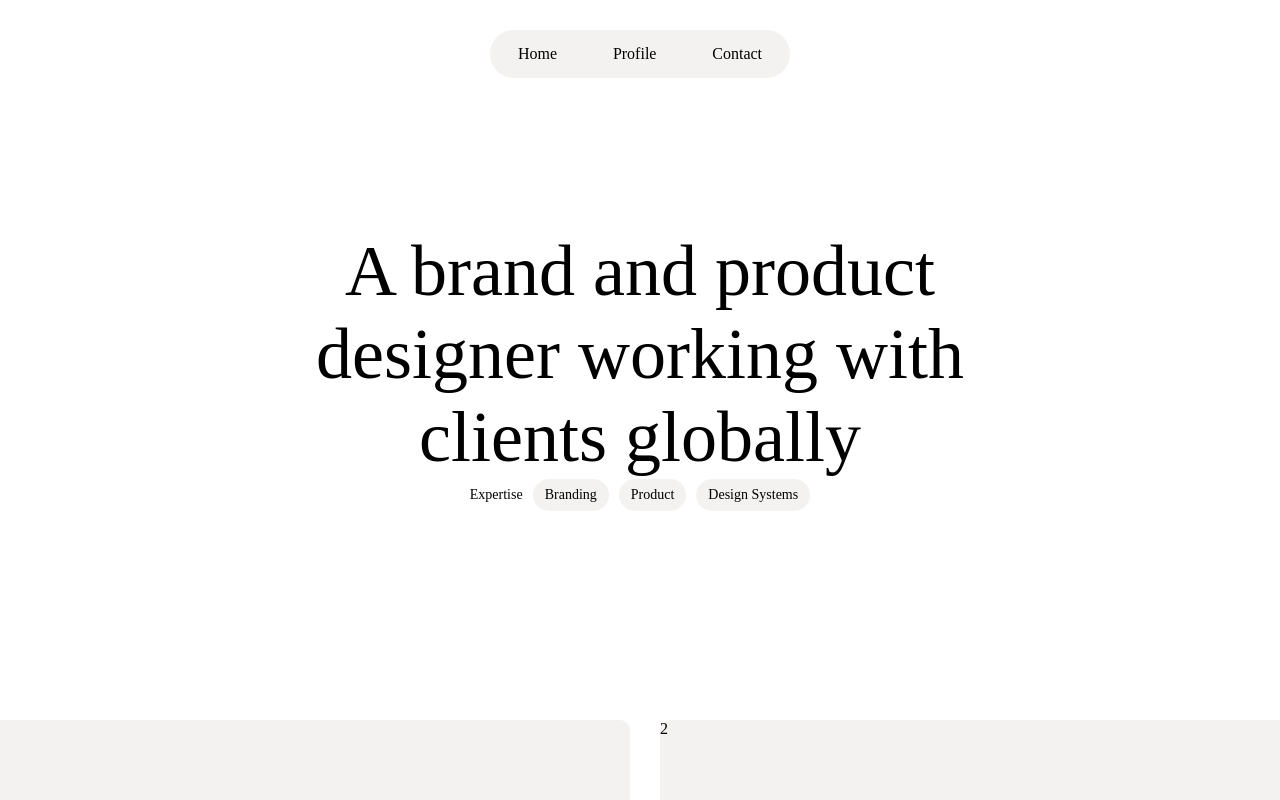
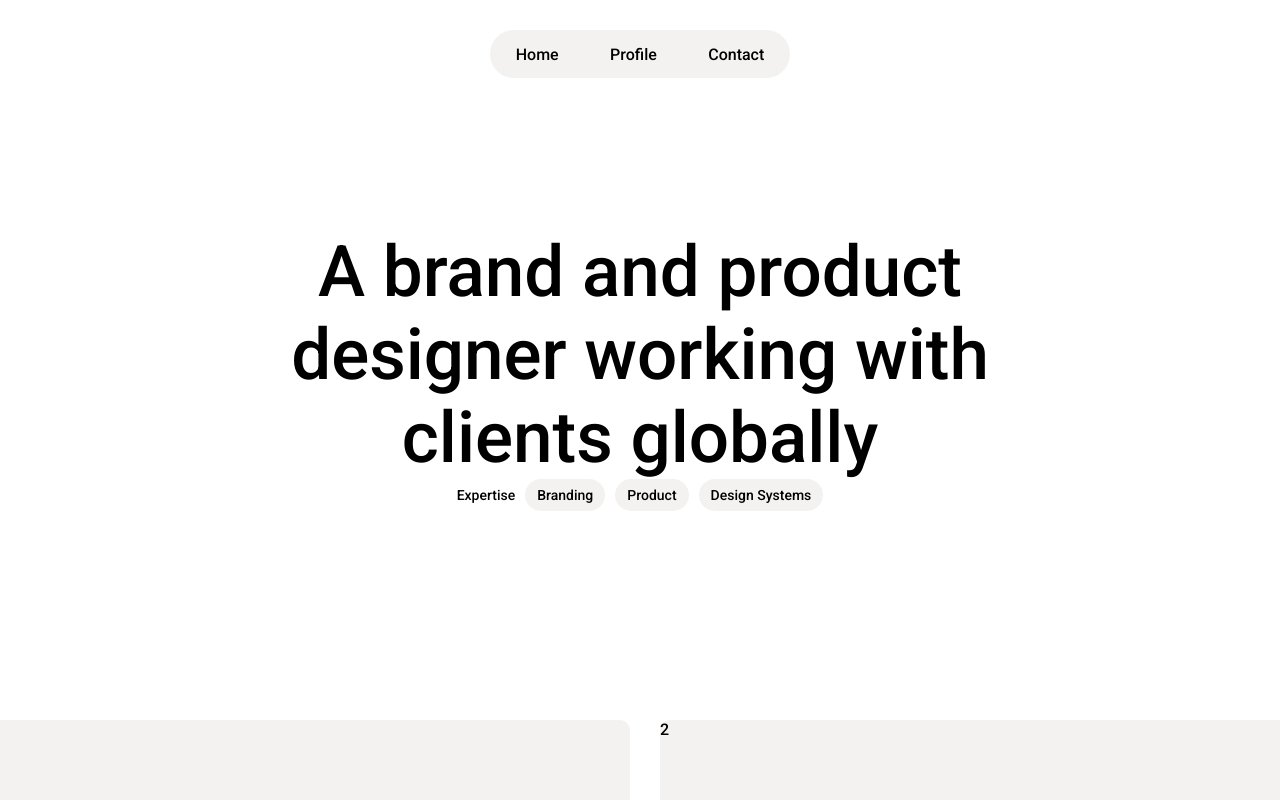
Before and after one commit to Pablo1923/taller1aplicaciones, a plain HTML site: page index.html in a window 1280 px wide. Shown: the top 800 px of the page. Drawn offline with Linux system fonts and the light colour scheme.

Commit message:
font updae

```diff
--- a/index.html
+++ b/index.html
@@ -1,6 +1,9 @@
 <!DOCTYPE html>
 <html lang="en">
 <head>
+    <link rel="preconnect" href="https://fonts.googleapis.com">
+    <link rel="preconnect" href="https://fonts.gstatic.com" crossorigin>
+    <link href="https://fonts.googleapis.com/css2?family=Roboto:wght@500&display=swap" rel="stylesheet">
     <meta charset="UTF-8">
     <meta name="viewport" content="width=device-width, initial-scale=1.0">
     <link rel="stylesheet" href="style.css">
--- a/style.css
+++ b/style.css
@@ -1,7 +1,7 @@
 *{
     padding: 0;
     margin: 0;
-    font-family: serif;
+    font-family: 'Roboto', sans-serif;
     list-style: none;
     text-decoration: none;
 }
@@ -35,7 +35,7 @@ header div{
 
 .presentation div:nth-child(1){
     color: black;
-    font-size: 72px;
+    font-size: 71px;
     max-width: 700px;
 }
 
```
